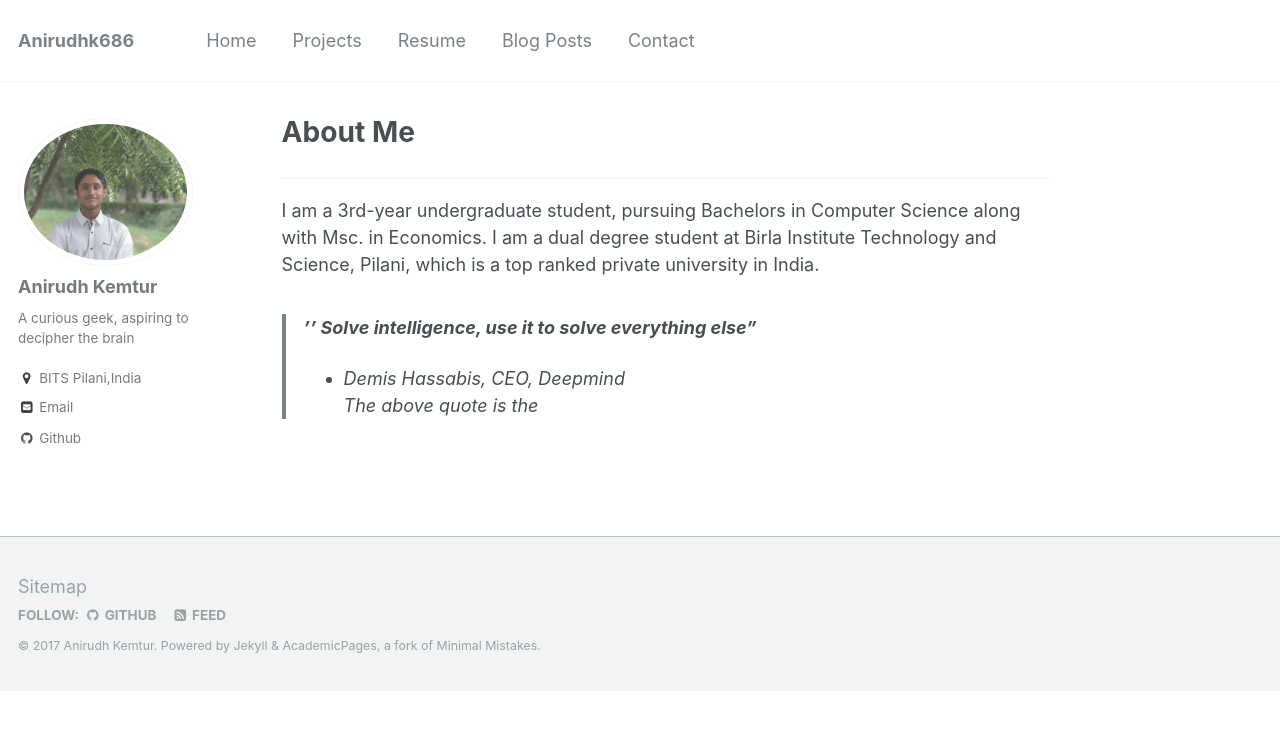
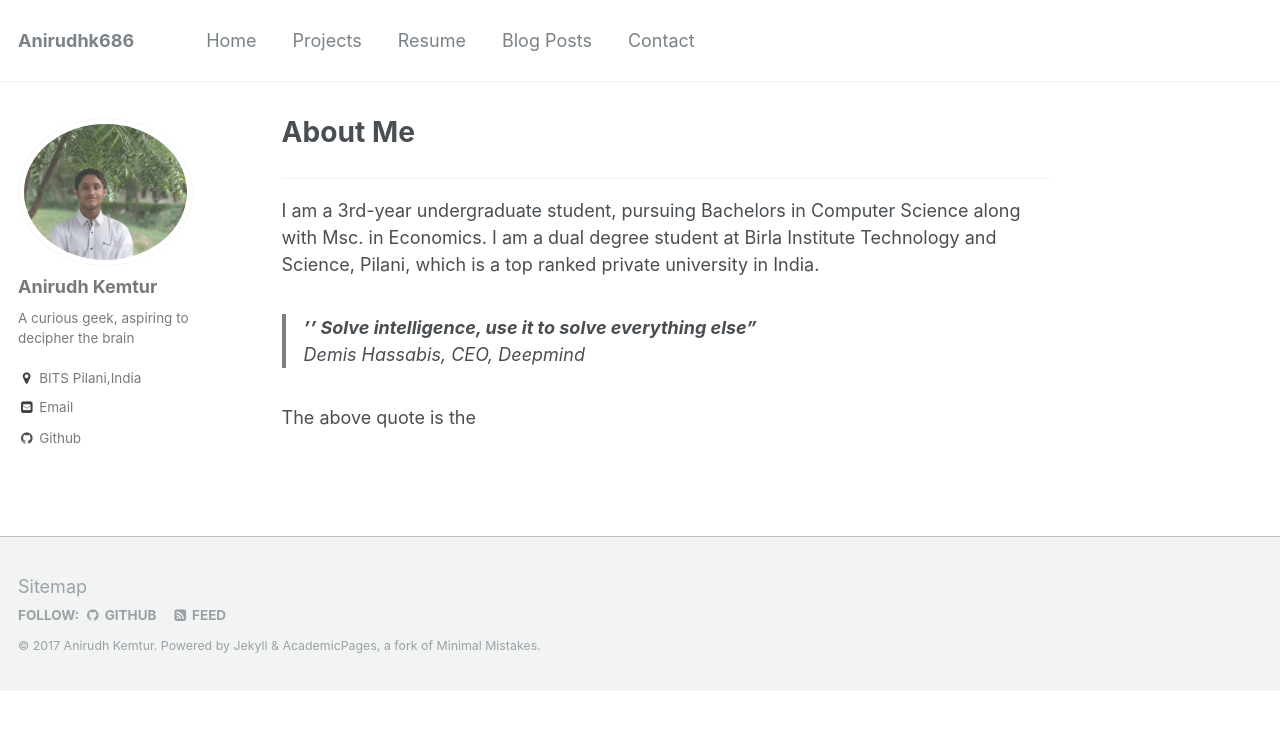
Before and after one commit to anirudhk686/anirudhk686.github.io, a Jekyll site: the page built from _pages/about.md, in a window 1280 px wide. Shown: the top 730 px of the page. Built offline with Jekyll 4.4.1, drawn with Linux system fonts in a browser that asks for light colours.

```diff
--- a/_pages/about.md
+++ b/_pages/about.md
@@ -9,5 +9,6 @@ redirect_from:
 I am a 3rd-year undergraduate student, pursuing Bachelors in Computer Science along with Msc. in Economics. I am a dual degree student at Birla Institute Technology and Science, Pilani, which is a top ranked private university in India.
 
 > **_'' Solve intelligence, use it to solve everything else"_** <br>
-> - _Demis Hassabis, CEO, Deepmind_<br>
+>  _Demis Hassabis, CEO, Deepmind_<br>
+
 The above quote is the
```
